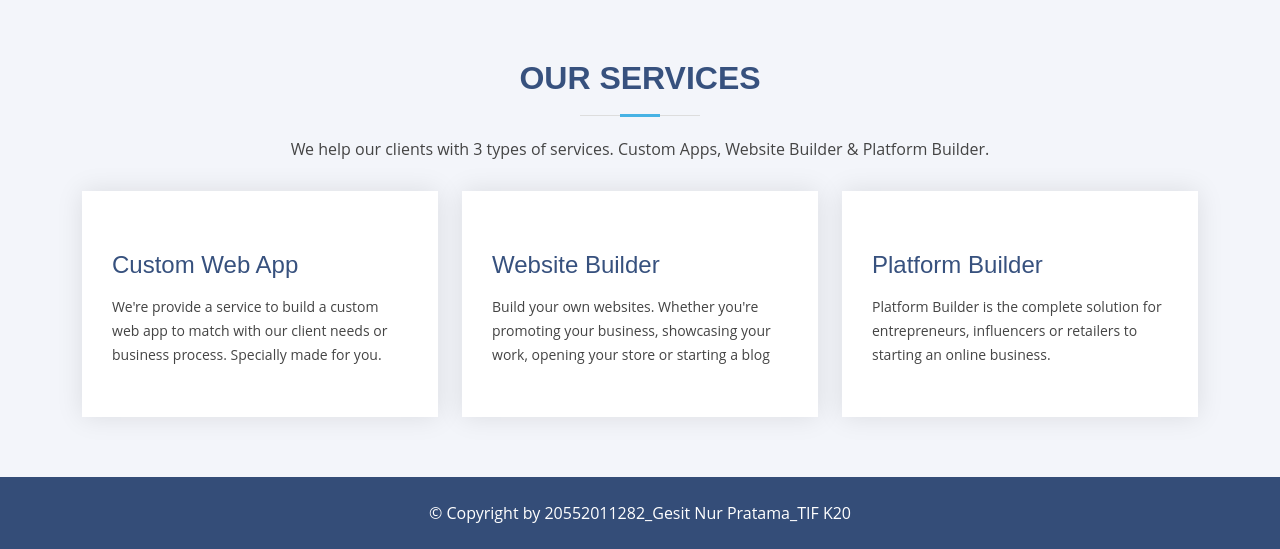
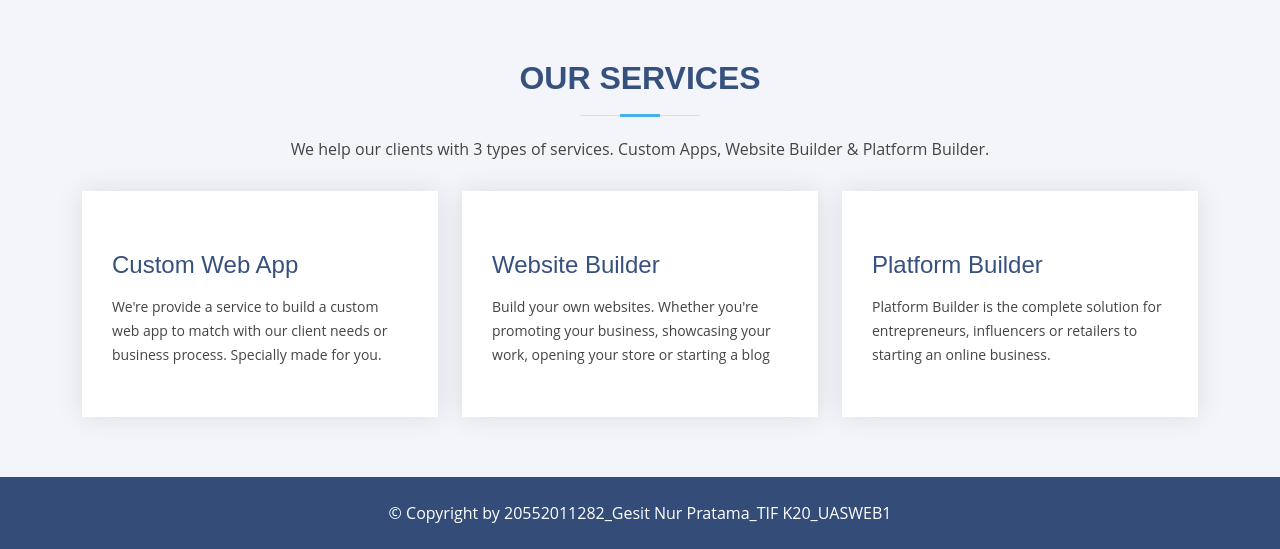
Before and after one commit to gesitnur/UAS-Web-1-Gesit-Nur-Pratama-20552011282-TIF-K20, a PHP site: page / in a window 1280 px wide. Shown: the part 593-1142 px from the top of the page. Run offline with PHP 8.4, Linux system fonts and the light colour scheme.

Commit message:
update footer

```diff
--- a/add_shoes.php
+++ b/add_shoes.php
@@ -77,7 +77,7 @@
   <footer class="text-center text-lg-start text-muted"  style="background-color: #37517e;position: absolute;
   bottom: 0;width: 100%">
     <div class="text-center p-4 bg-footer"  style="color: white;">
-      &copy; Copyright	by 20552011282_Gesit Nur Pratama_TIF K20
+      &copy; Copyright	by 20552011282_Gesit Nur Pratama_TIF K20_UASWEB1
     </div>
   </footer>
   <!-- End Footer -->
--- a/dashboard.php
+++ b/dashboard.php
@@ -167,7 +167,7 @@
   <!-- Start Footer -->
   <footer class="text-center text-lg-start text-muted"  style="background-color: #37517e;">
     <div class="text-center p-4 bg-footer"  style="color: white;">
-      &copy; Copyright	by 20552011282_Gesit Nur Pratama_TIF K20
+      &copy; Copyright	by 20552011282_Gesit Nur Pratama_TIF K20_UASWEB1
     </div>
   </footer>
   <!-- End Footer -->
--- a/detail.html
+++ b/detail.html
@@ -90,7 +90,7 @@
   <!-- Start Footer -->
   <footer class="text-center text-lg-start text-muted"  style="background-color: #37517e;">
     <div class="text-center p-4 bg-footer"  style="color: white;">
-      &copy; Copyright	by 20552011282_Gesit Nur Pratama_TIF K20
+      &copy; Copyright	by 20552011282_Gesit Nur Pratama_TIF K20_UASWEB1
     </div>
   </footer>
   <!-- End Footer -->
--- a/edit.php
+++ b/edit.php
@@ -85,7 +85,7 @@
   <footer class="text-center text-lg-start text-muted"  style="background-color: #37517e;position: absolute;
   bottom: 0;width: 100%">
     <div class="text-center p-4 bg-footer"  style="color: white;">
-      &copy; Copyright	by 20552011282_Gesit Nur Pratama_TIF K20
+      &copy; Copyright	by 20552011282_Gesit Nur Pratama_TIF K20_UASWEB1
     </div>
   </footer>
   <!-- End Footer -->
--- a/index.html
+++ b/index.html
@@ -82,7 +82,7 @@
   <!-- Start Footer -->
   <footer class="text-center text-lg-start text-muted"  style="background-color: #37517e;">
     <div class="text-center p-4 bg-footer"  style="color: white;">
-      &copy; Copyright	by 20552011282_Gesit Nur Pratama_TIF K20
+      &copy; Copyright	by 20552011282_Gesit Nur Pratama_TIF K20_UASWEB1
     </div>
   </footer>
   <script src="js/custom.js"></script>
--- a/login.html
+++ b/login.html
@@ -80,7 +80,7 @@
   <!-- Start Footer -->
   <footer class="text-center text-lg-start text-muted"  style="background-color: #37517e;">
     <div class="text-center p-4 bg-footer"  style="color: white;">
-      &copy; Copyright	by 20552011282_Gesit Nur Pratama_TIF K20
+      &copy; Copyright	by 20552011282_Gesit Nur Pratama_TIF K20_UASWEB1
     </div>
   </footer>
   <!-- End Footer -->
--- a/register.html
+++ b/register.html
@@ -70,7 +70,7 @@
 		<!-- Start Footer -->
 		<footer class="text-center text-lg-start text-muted"  style="background-color: #37517e;">
 			<div class="text-center p-4 bg-footer"  style="color: white;">
-				&copy; Copyright	by 20552011282_Gesit Nur Pratama_TIF K20
+				&copy; Copyright	by 20552011282_Gesit Nur Pratama_TIF K20_UASWEB1
 			</div>
 		</footer>
 		<!-- End Footer -->
--- a/show.php
+++ b/show.php
@@ -87,7 +87,7 @@
   <footer class="text-center text-lg-start text-muted"  style="background-color: #37517e;position: absolute;
   bottom: 0;width: 100%">
     <div class="text-center p-4 bg-footer"  style="color: white;">
-      &copy; Copyright  by 20552011282_Gesit Nur Pratama_TIF K20
+      &copy; Copyright  by 20552011282_Gesit Nur Pratama_TIF K20_UASWEB1
     </div>
   </footer>
   <!-- End Footer -->
```
